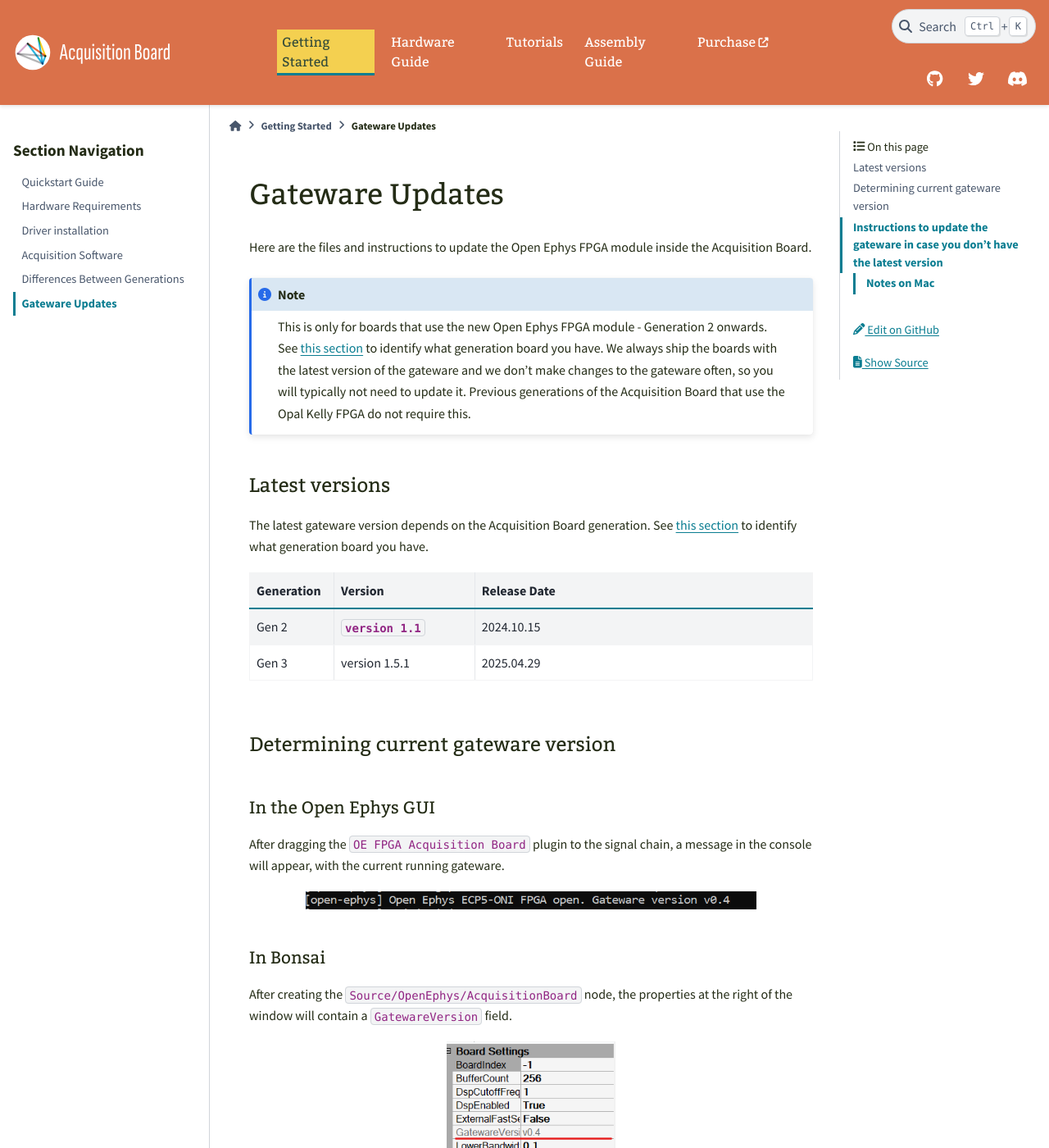
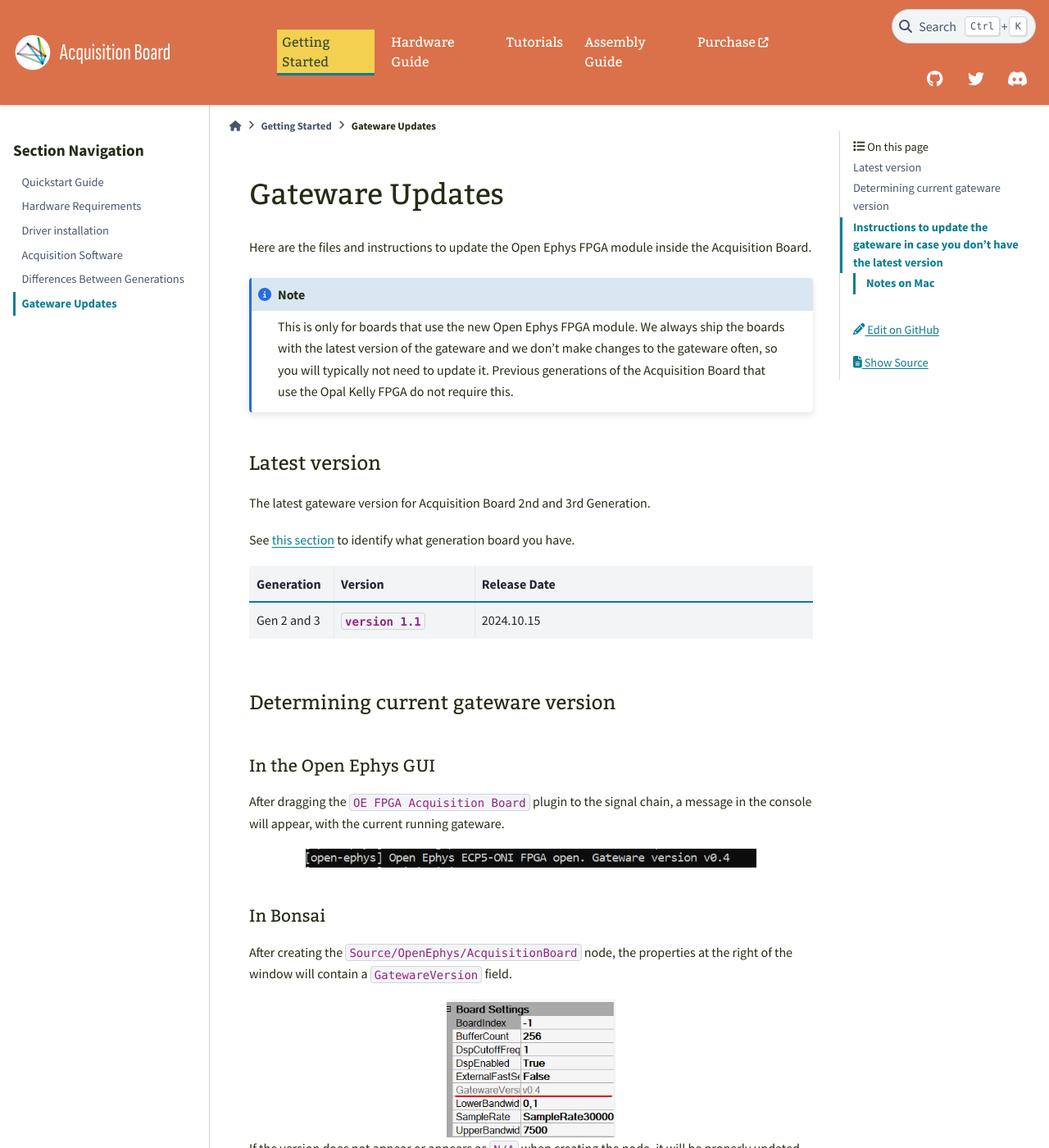
Before and after one commit to open-ephys/acq-board-docs, a Sphinx documentation site: the page built from source/User-Manual/Gateware-Update.rst, in a window 1280 px wide and 1400 px high. Shown: the whole window at 82% size. Built offline with Sphinx 7.4.7 and the PyData theme 0.15.4, drawn with Linux system fonts in a browser that asks for light colours; some of the changed text lies outside the part shown.

Commit message:
fix error

```diff
--- a/source/User-Manual/Gateware-Update.rst
+++ b/source/User-Manual/Gateware-Update.rst
@@ -6,14 +6,16 @@
 Here are the files and instructions to update the Open Ephys FPGA module inside
 the Acquisition Board.
 
-.. note:: This is only for boards that use the new Open Ephys FPGA module - Generation 2 onwards. See :ref:`this section <genids>` to identify what generation board you have. We always ship the boards with the latest version of the gateware and we don’t make changes to the gateware often, so you will typically not need to update it. Previous generations of the Acquisition Board that use the Opal Kelly FPGA do not require this.
+.. note:: This is only for boards that use the new Open Ephys FPGA module. We always ship the boards with the latest version of the gateware and we don’t make changes to the gateware often, so you will typically not need to update it. Previous generations of the Acquisition Board that use the Opal Kelly FPGA do not require this.
 
 .. _gwupdate_latest:
 
-Latest versions
+Latest version
 -------------------------
 
-The latest gateware version depends on the Acquisition Board generation. See :ref:`this section <genids>` to identify what generation board you have.
+The latest gateware version for Acquisition Board 2nd and 3rd Generation.
+
+See :ref:`this section <genids>` to identify what generation board you have.
 
 .. list-table::
    :widths: 15 25 60
@@ -22,13 +24,9 @@
    * - Generation
      - Version
      - Release Date
-   * - Gen 2
+   * - Gen 2 and 3
      - :download:`version 1.1 </_static/files/OpenEphysFPGA-gw1.1.zip>`
      - 2024.10.15
-   * - Gen 3
-     - version 1.5.1
-     - 2025.04.29
-
 
 .. _gwupdate_instructions:
 
```
